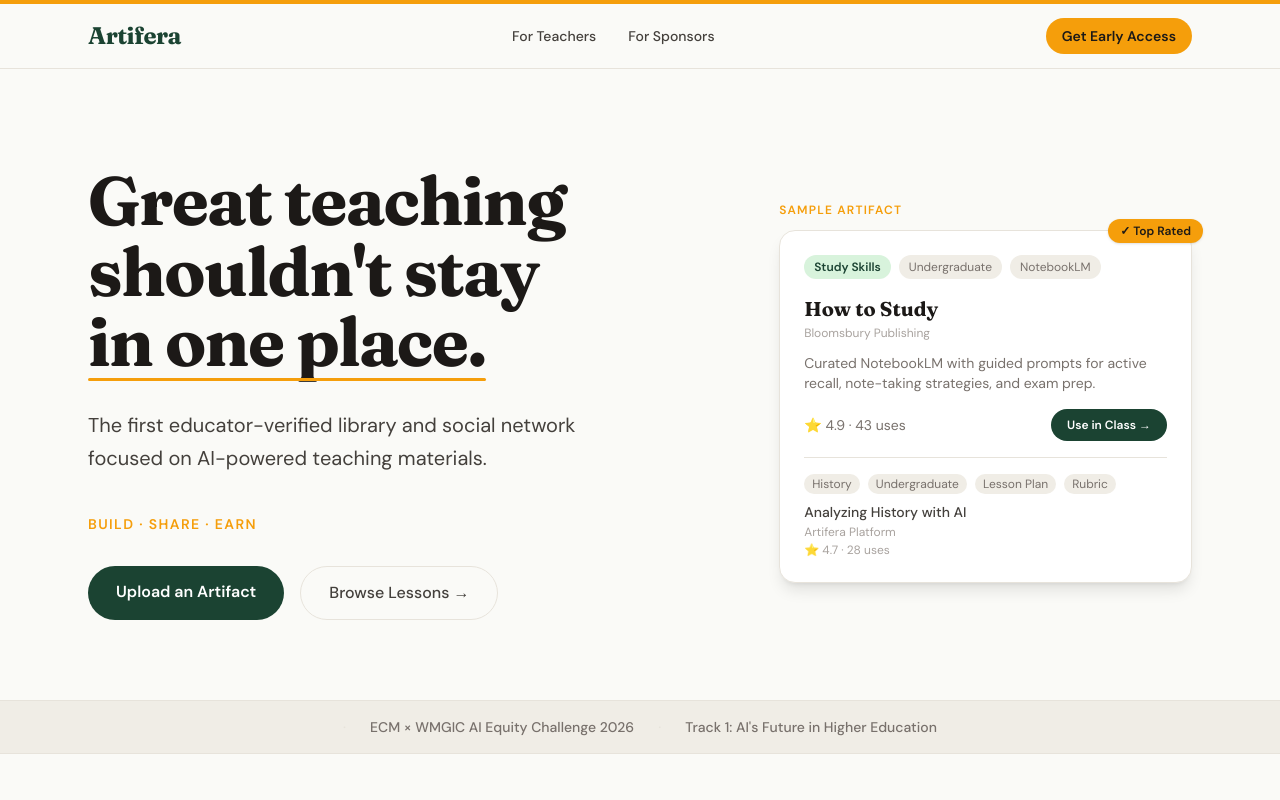
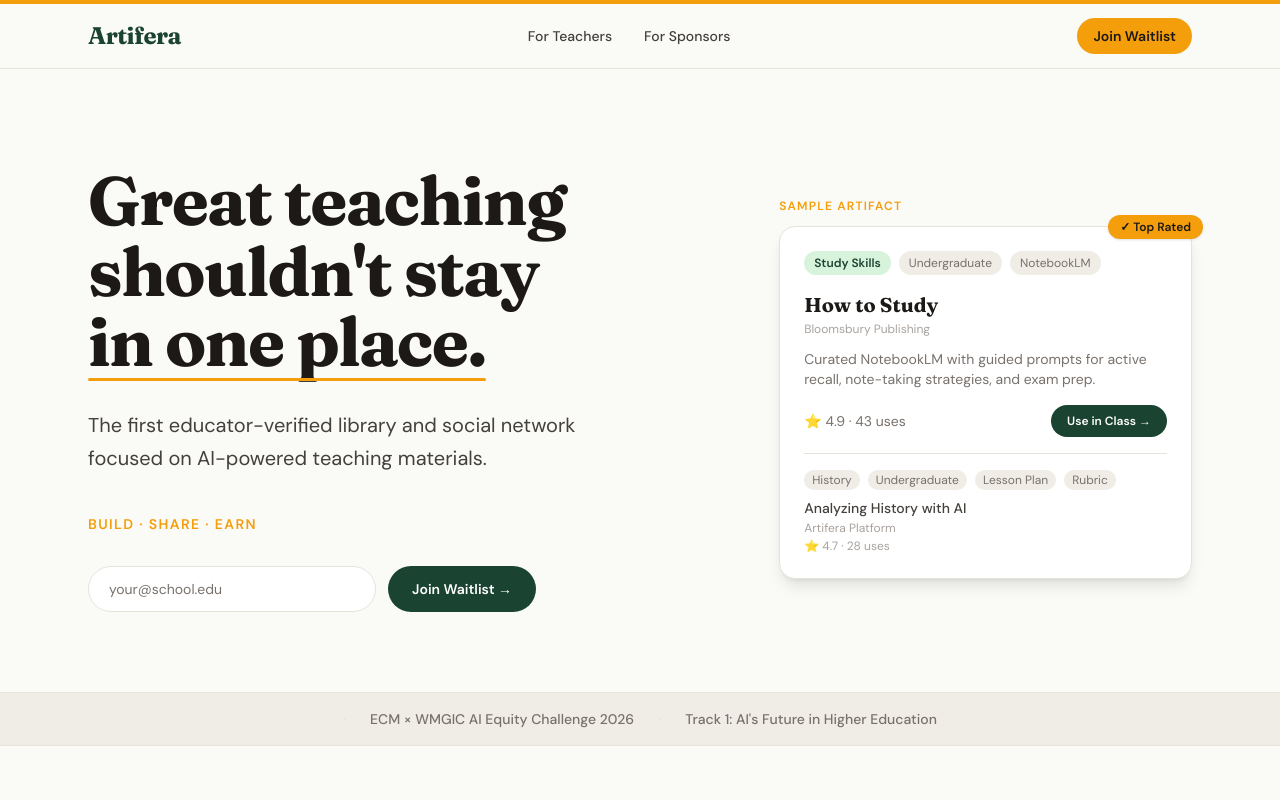
Before and after one commit to JawandS/artifera, a Next.js app: page / in a window 1280 px wide. Shown: the top 800 px of the page. Built offline with nearby package versions, Linux system fonts and the light colour scheme.

Commit message:
redesign CTA

```diff
--- /dev/null
+++ b/app/api/waitlist/route.ts
@@ -0,0 +1,41 @@
+import { NextRequest, NextResponse } from "next/server";
+
+export async function POST(req: NextRequest) {
+  const { email } = await req.json();
+
+  if (!email || typeof email !== "string" || !email.includes("@")) {
+    return NextResponse.json({ error: "Invalid email" }, { status: 400 });
+  }
+
+  const segmentKey = process.env.RESEND_SEGMENT;
+
+  if (segmentKey) {
+    const auth = Buffer.from(`${segmentKey}:`).toString("base64");
+    const headers = {
+      Authorization: `Basic ${auth}`,
+      "Content-Type": "application/json",
+    };
+    try {
+      await Promise.all([
+        fetch("https://api.segment.io/v1/identify", {
+          method: "POST",
+          headers,
+          body: JSON.stringify({ userId: email, traits: { email } }),
+        }),
+        fetch("https://api.segment.io/v1/track", {
+          method: "POST",
+          headers,
+          body: JSON.stringify({
+            userId: email,
+            event: "Waitlist Joined",
+            properties: { email },
+          }),
+        }),
+      ]);
+    } catch (err) {
+      console.error("Segment error", err);
+    }
+  }
+
+  return NextResponse.json({ success: true });
+}
--- /dev/null
+++ b/app/components/PrivacyModal.tsx
@@ -0,0 +1,45 @@
+"use client";
+
+import { useState } from "react";
+
+export default function PrivacyModal() {
+  const [open, setOpen] = useState(false);
+
+  return (
+    <>
+      <button
+        onClick={() => setOpen(true)}
+        className="text-white/30 hover:text-white/60 transition-colors underline underline-offset-2 text-sm"
+      >
+        Privacy
+      </button>
+
+      {open && (
+        <div
+          className="fixed inset-0 z-50 flex items-center justify-center p-6"
+          onClick={() => setOpen(false)}
+        >
+          <div className="absolute inset-0 bg-ink/60 backdrop-blur-sm" aria-hidden="true" />
+          <div
+            className="relative bg-surface rounded-2xl border border-border shadow-xl max-w-md w-full p-8"
+            onClick={(e) => e.stopPropagation()}
+          >
+            <button
+              onClick={() => setOpen(false)}
+              className="absolute top-4 right-4 text-muted hover:text-ink transition-colors text-lg leading-none"
+              aria-label="Close"
+            >
+              ×
+            </button>
+            <h2 className="font-display text-xl font-bold text-ink mb-4">Privacy</h2>
+            <p className="text-ink-soft text-sm leading-relaxed">
+              Artifera only collects email addresses that you voluntarily provide when joining the waitlist.
+              Your email will only be used to contact you about Artifera and related ventures from the same team.
+              We will never sell, rent, or share your information with third parties for marketing purposes.
+            </p>
+          </div>
+        </div>
+      )}
+    </>
+  );
+}
--- /dev/null
+++ b/app/components/WaitlistForm.tsx
@@ -0,0 +1,70 @@
+"use client";
+
+import { useState } from "react";
+
+type Variant = "default" | "dark";
+
+export default function WaitlistForm({ variant = "default" }: { variant?: Variant }) {
+  const [email, setEmail] = useState("");
+  const [status, setStatus] = useState<"idle" | "loading" | "success" | "error">("idle");
+
+  const handleSubmit = async (e: React.FormEvent) => {
+    e.preventDefault();
+    if (!email) return;
+    setStatus("loading");
+    try {
+      const res = await fetch("/api/waitlist", {
+        method: "POST",
+        headers: { "Content-Type": "application/json" },
+        body: JSON.stringify({ email }),
+      });
+      if (res.ok) {
+        setStatus("success");
+        setEmail("");
+      } else {
+        setStatus("error");
+      }
+    } catch {
+      setStatus("error");
+    }
+  };
+
+  if (status === "success") {
+    return (
+      <p className={`text-sm font-semibold ${variant === "dark" ? "text-amber" : "text-forest"}`}>
+        ✓ You&apos;re on the list — we&apos;ll be in touch.
+      </p>
+    );
+  }
+
+  const inputClass =
+    variant === "dark"
+      ? "flex-1 min-w-0 px-5 py-3 rounded-full text-sm border bg-white/10 border-white/20 text-white placeholder:text-white/40 focus:outline-none focus:ring-2 focus:ring-amber"
+      : "flex-1 min-w-0 px-5 py-3 rounded-full text-sm border bg-white border-border text-ink placeholder:text-muted focus:outline-none focus:ring-2 focus:ring-forest";
+
+  const btnClass =
+    variant === "dark"
+      ? "shrink-0 bg-amber text-ink font-semibold px-6 py-3 rounded-full text-sm hover:bg-amber-light transition-colors disabled:opacity-60"
+      : "shrink-0 bg-forest text-white font-semibold px-6 py-3 rounded-full text-sm hover:bg-forest-mid transition-colors disabled:opacity-60";
+
+  return (
+    <div className="w-full">
+      <form onSubmit={handleSubmit} className="flex flex-col sm:flex-row gap-3">
+        <input
+          type="email"
+          value={email}
+          onChange={(e) => setEmail(e.target.value)}
+          placeholder="your@school.edu"
+          required
+          className={inputClass}
+        />
+        <button type="submit" disabled={status === "loading"} className={btnClass}>
+          {status === "loading" ? "Joining…" : "Join Waitlist →"}
+        </button>
+      </form>
+      {status === "error" && (
+        <p className="text-xs text-red-400 mt-2">Something went wrong — please try again.</p>
+      )}
+    </div>
+  );
+}
--- a/app/globals.css
+++ b/app/globals.css
@@ -52,8 +52,6 @@
   to { opacity: 1; }
 }
 
-*,
-html,
 body {
   overscroll-behavior: none;
 }
--- a/app/page.tsx
+++ b/app/page.tsx
@@ -1,6 +1,9 @@
+import WaitlistForm from "./components/WaitlistForm";
+import PrivacyModal from "./components/PrivacyModal";
+
 export default function Home() {
   return (
-    <div className="min-h-screen font-sans bg-surface text-ink overscroll-none">
+    <div className="min-h-screen font-sans bg-surface text-ink">
 
       {/* ─── Amber top stripe ─── */}
       <div className="h-1 bg-amber" />
@@ -19,7 +22,7 @@ export default function Home() {
             href="#waitlist"
             className="bg-amber text-ink text-sm font-semibold px-4 py-2 rounded-full hover:bg-amber-dark transition-colors"
           >
-            Get Early Access
+            Join Waitlist
           </a>
         </div>
       </nav>
@@ -44,19 +47,8 @@ export default function Home() {
             <p className="animate-fade-up delay-2 text-sm font-bold uppercase tracking-widest text-amber mb-8">
               Build · Share · Earn
             </p>
-            <div className="animate-fade-up delay-3 flex flex-wrap gap-4">
-              <a
-                href="#upload"
-                className="bg-forest text-white font-semibold px-7 py-3.5 rounded-full hover:bg-forest-mid transition-colors text-base"
-              >
-                Upload an Artifact
-              </a>
-              <a
-                href="#browse"
-                className="border border-border text-ink-soft font-medium px-7 py-3.5 rounded-full hover:border-forest hover:text-forest transition-colors text-base"
-              >
-                Browse Lessons →
-              </a>
+            <div className="animate-fade-up delay-3 max-w-md">
+              <WaitlistForm />
             </div>
           </div>
 
@@ -332,29 +324,46 @@ export default function Home() {
       </section>
 
       {/* ─── Footer CTA ─── */}
-      <section id="waitlist" className="bg-forest text-white">
-        <div className="max-w-6xl mx-auto px-6 py-24 text-center">
-          <p className="text-xs font-bold uppercase tracking-widest text-amber mb-4">Now Accepting Early Access</p>
-          <h2 className="font-display text-5xl md:text-6xl font-bold leading-tight mb-6">
-            Starting at William &amp; Mary.<br />
-            <span className="italic font-light">Built for everywhere.</span>
-          </h2>
-          <p className="text-xl text-white/70 max-w-xl mx-auto mb-10">
-            Join teachers, developers, and institutions building the world&apos;s first AI-powered learning library.
-          </p>
-          <div className="flex flex-col sm:flex-row gap-4 justify-center">
-            <a
-              href="#"
-              className="bg-amber text-ink font-bold px-8 py-4 rounded-full text-base hover:bg-amber-light transition-colors"
-            >
-              Get Early Access →
-            </a>
-            <a
-              href="#"
-              className="border border-white/30 text-white font-medium px-8 py-4 rounded-full text-base hover:border-white/60 transition-colors"
-            >
-              Sponsor a Hackathon
-            </a>
+      <section id="waitlist" className="relative bg-forest text-white overflow-hidden">
+        {/* Dot grid texture */}
+        <div
+          className="absolute inset-0 pointer-events-none"
+          style={{
+            backgroundImage: "radial-gradient(circle, rgba(255,255,255,0.06) 1px, transparent 1px)",
+            backgroundSize: "28px 28px",
+          }}
+          aria-hidden="true"
+        />
+        {/* Large faint monogram */}
+        <div
+          className="absolute right-0 top-1/2 pointer-events-none select-none font-display font-bold text-white leading-none"
+          style={{ fontSize: "32rem", opacity: 0.03, transform: "translateY(-50%) translateX(25%)" }}
+          aria-hidden="true"
+        >
+          A
+        </div>
+
+        <div className="relative max-w-6xl mx-auto px-6 py-28 lg:py-36">
+          <div className="grid grid-cols-1 lg:grid-cols-2 gap-16 lg:gap-0 items-center">
+
+            {/* Left: headline */}
+            <div className="lg:pr-20 lg:border-r lg:border-white/10">
+              <p className="text-xs font-bold uppercase tracking-widest text-amber mb-8">Join the Waitlist</p>
+              <h2 className="font-display text-[3.5rem] md:text-[4.5rem] lg:text-[5.25rem] font-bold leading-[0.93] tracking-tight">
+                Built for<br />
+                <span className="italic font-light text-amber">everyone.</span>
+              </h2>
+            </div>
+
+            {/* Right: form */}
+            <div className="lg:pl-20">
+              <p className="text-white/55 text-base leading-relaxed mb-10 max-w-sm">
+                Join teachers, developers, and institutions building the world&apos;s first AI-powered learning library.
+              </p>
+              <WaitlistForm variant="dark" />
+              <p className="text-white/20 text-xs mt-5">No spam. Early access when we launch.</p>
+            </div>
+
           </div>
         </div>
       </section>
@@ -363,7 +372,10 @@ export default function Home() {
       <footer className="bg-ink border-t border-white/10">
         <div className="max-w-6xl mx-auto px-6 py-8 flex flex-col sm:flex-row items-center justify-between gap-4 text-sm">
           <span className="font-display text-white text-lg font-bold">Artifera</span>
-          <p className="text-white/40">© 2026 Artifera · ECM × WMGIC AI Equity Challenge</p>
+          <div className="flex items-center gap-6">
+            <p className="text-white/40">© 2026 Artifera · ECM × WMGIC AI Equity Challenge</p>
+            <PrivacyModal />
+          </div>
         </div>
       </footer>
 
```
Also changed, not shown: 1 other file (tests, documents, lock files or other folders).
